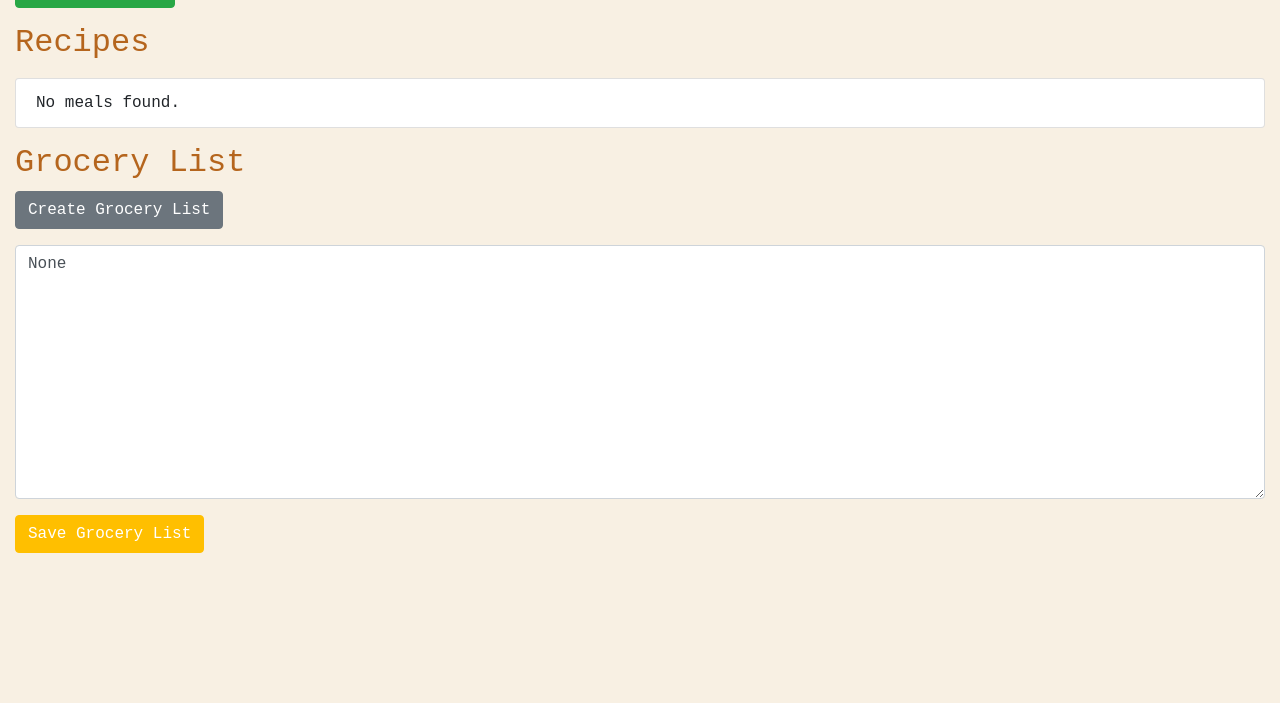
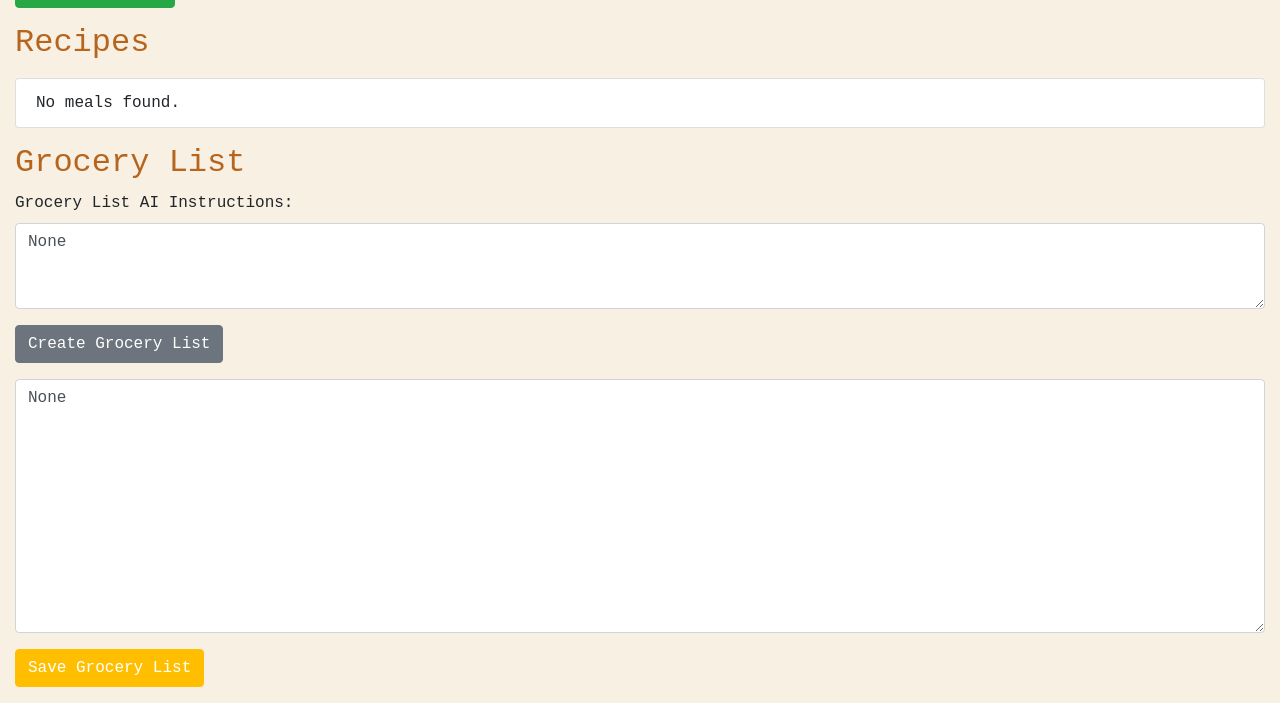
Before and after one commit to lukerohde/our-meals, a Django app: template app/main/templates/main/meal_plan_detail.html in a window 1280 px wide. Shown: the part 206-909 px from the top of the page. Before the commit the page ends 759 px from the top, so only its background shows below. Run offline with Django 5.2, Linux system fonts and the light colour scheme; the template is opened without the code that fills it: values that come from a table or form of the project are taken from there, others are empty; the visitor is signed in with stand-in values (Sample User, id 1); data comes from the database, SQL or seed files in the repository; some libraries are stand-ins or nearby versions.

Commit message:
grocery list instruction for the AI

```diff
--- a/app/main/ai_helpers.py
+++ b/app/main/ai_helpers.py
@@ -80,7 +80,7 @@ def parse_recipe_with_genai(raw_text):
         print(f"Error parsing JSON: {e}")
         return None
 
-def summarize_grocery_list_with_genai(ingredients):
+def summarize_grocery_list_with_genai(ingredients, grocery_list_instruction):
     # Combine ingredients into a single string
     combined_ingredients = ', '.join([ingredient.name for ingredient in ingredients])
 
@@ -90,7 +90,7 @@ def summarize_grocery_list_with_genai(ingredients):
     response = client.chat.completions.create(
         model="gpt-4o-mini",
         messages=[
-            {"role": "system", "content": f"Organize the following ingredients into a sensible shopping list grouped by supermarket sections."},
+            {"role": "system", "content": f"Organize the following ingredients into a sensible shopping list grouped by supermarket sections. {grocery_list_instruction}"},
             {"role": "user", "content": combined_ingredients}
         ]
     )
--- a/app/main/models.py
+++ b/app/main/models.py
@@ -19,6 +19,7 @@ class MealPlan(models.Model):
     owner = models.ForeignKey(User, related_name='owned_mealplans', on_delete=models.CASCADE)
     shareable_link = models.UUIDField(default=uuid4, unique=True, editable=False)
     grocery_list = models.TextField(blank=True, null=True)
+    grocery_list_instruction = models.TextField(blank=True, null=True)
 
     def __str__(self):
         return self.name
--- a/app/main/templates/main/meal_plan_detail.html
+++ b/app/main/templates/main/meal_plan_detail.html
@@ -51,8 +51,12 @@
     <p>
         <p>
             <h2>Grocery List</h2>
+            <label for="grocery-list-instruction">Grocery List AI Instructions:</label>
             <form method="post" action="{% url 'create_grocery_list' meal_plan.shareable_link %}">
                 {% csrf_token %}
+                <div class="form-group">
+                    <textarea class="form-control" id="grocery-list-instruction" name="grocery_list_instruction" rows="3" placeholder="e.g., Separate items for the Asian grocer, add non-food items.">{{ meal_plan.grocery_list_instruction }}</textarea>
+                </div>
                 <button type="submit" class="btn btn-secondary">Create Grocery List</button>
             </form>
         </p>
```
Also changed, not shown: app/main/views.py (+7 -1 lines), app/main/migrations/0008_mealplan_grocery_list_instruction.py (added).
